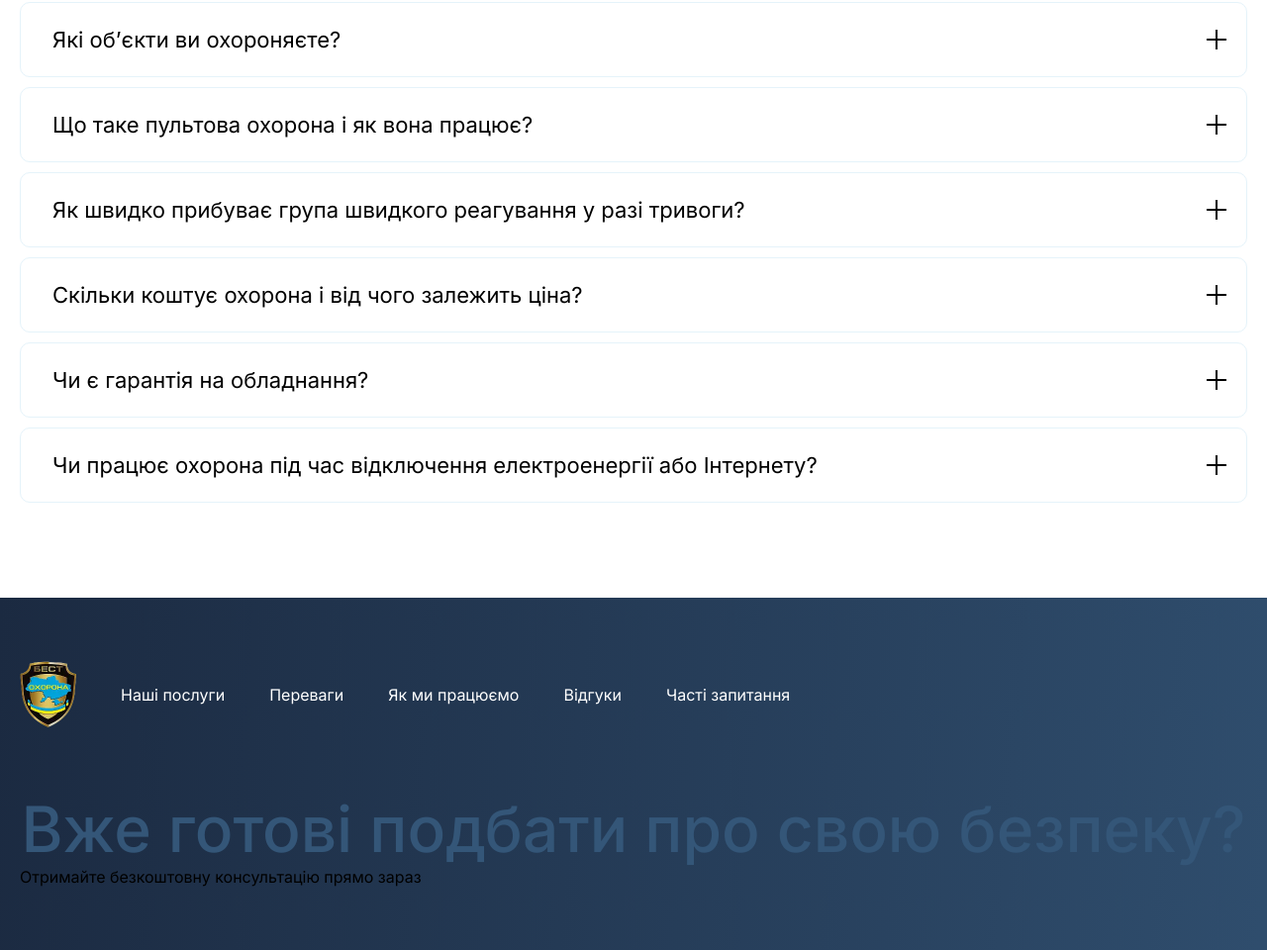
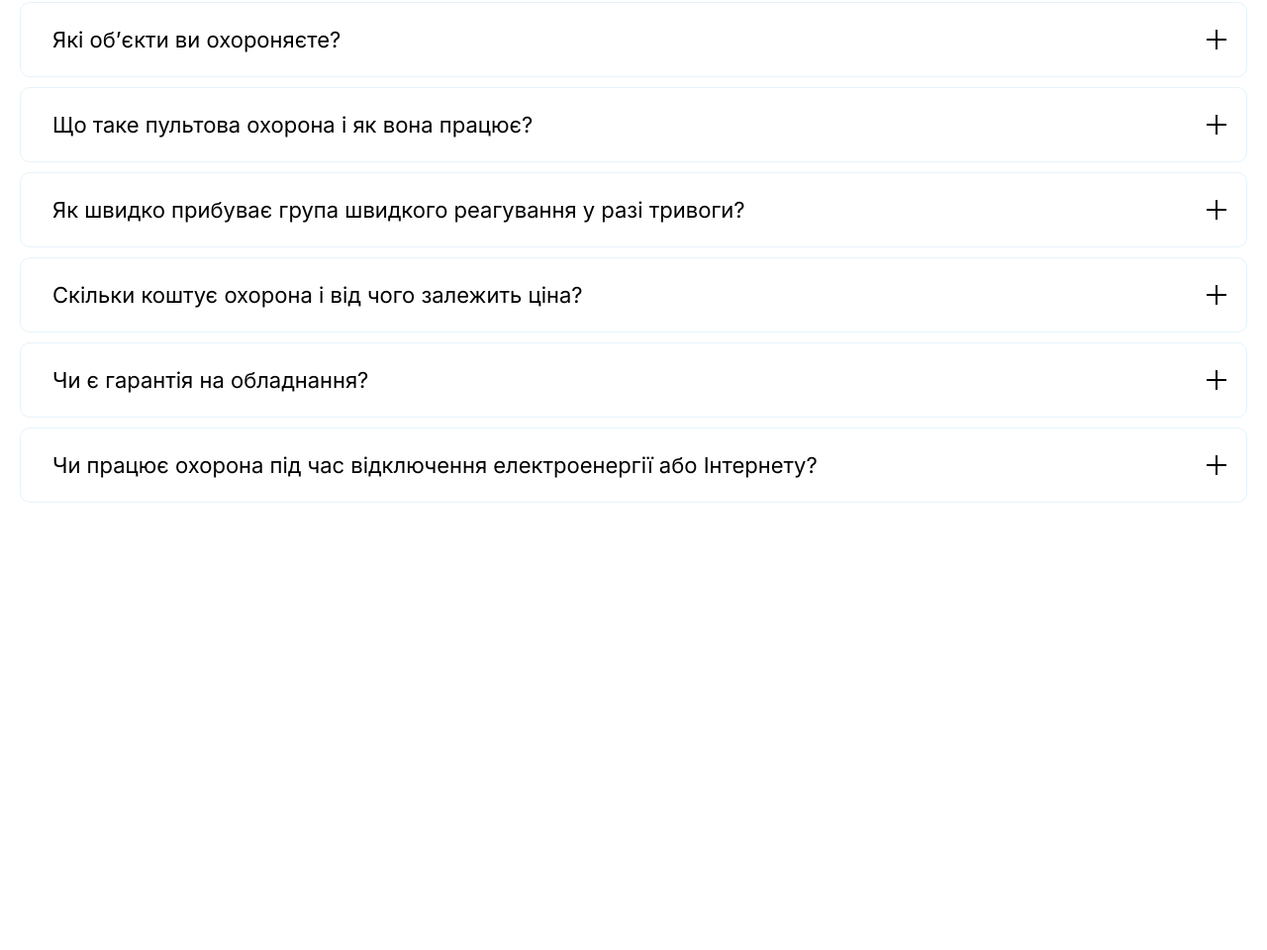
Before and after one commit to avtnmv/best-ohorona, a plain HTML site: page index.html in a window 1280 px wide. Shown: the part 8200-9160 px from the top of the page at 99% size. After the commit the page ends 8708 px from the top, so only its background shows below. Drawn offline with nearby package versions, Linux system fonts and the light colour scheme.

Commit message:
feat: comment footer

```diff
--- a/index.html
+++ b/index.html
@@ -853,7 +853,7 @@
 
     </main>
 
-    <footer class="section-spacing">
+<!-- <footer class="section-spacing">
   <div class="container">
     <div class="footer-nav">
       <a href="#"><img src="./img/logo.webp" alt="footer-logo" class="footer-logo logo"></a>
@@ -867,15 +867,16 @@
       </ul>
     </div>
 
-        <div>
-          <div>
-            <h2>Вже готові подбати про свою безпеку?</h2>
-            <p>Отримайте безкоштовну консультацію прямо зараз</p>
-            <a href=""></a>
+    <div class="footer-callout">
+      <div class="footer-callout__content">
+        <h2 class="footer-callout__title">Вже готові подбати про свою безпеку?</h2>
+        <p class="footer-callout__text">Отримайте безкоштовну консультацію прямо зараз</p>
+        <a href="" class="footer-callout__button">Замовити консультацію</a>
       </div>
     </div>
   </div>
-    </footer>
+</footer> -->
+
 
     <script src="./js/burger-menu.js"></script>
     <script src="./js/sticky-nav.js"></script>
```
Lines whose indentation alone changed are shown as unchanged.
